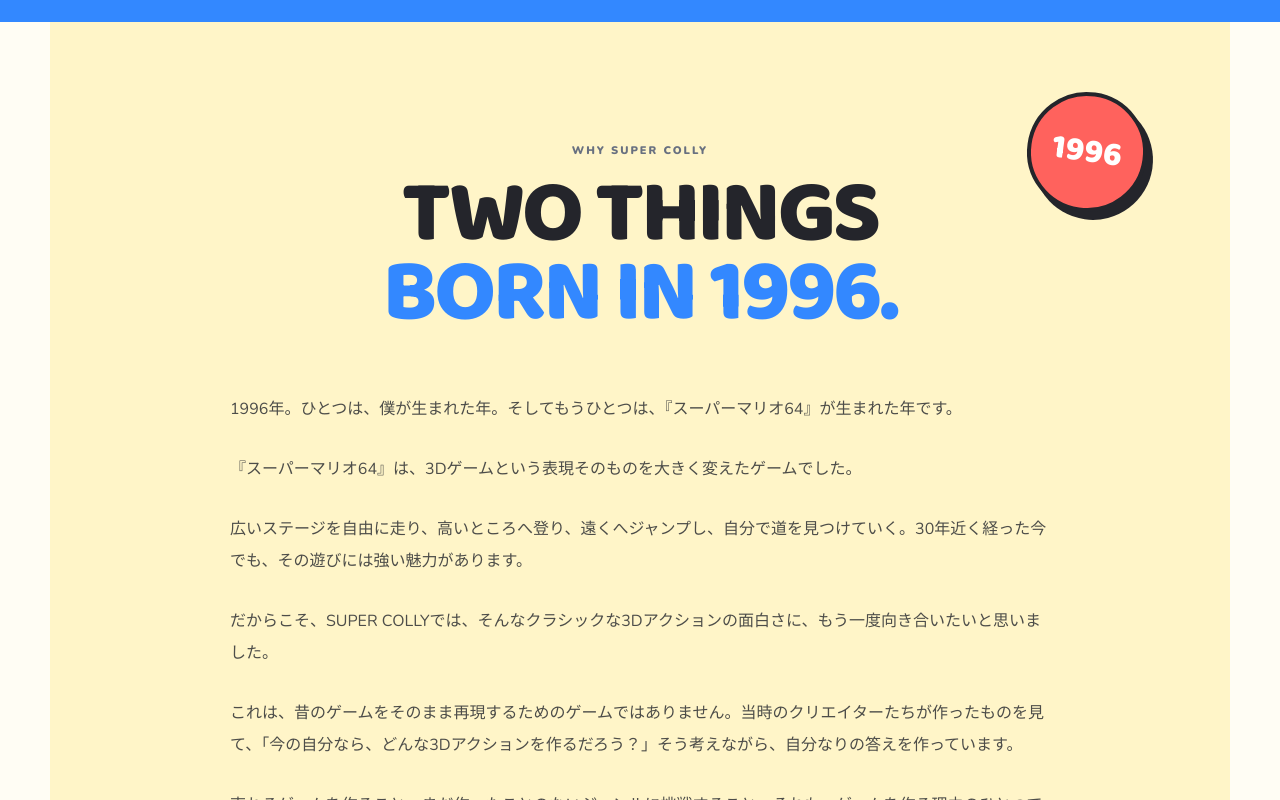
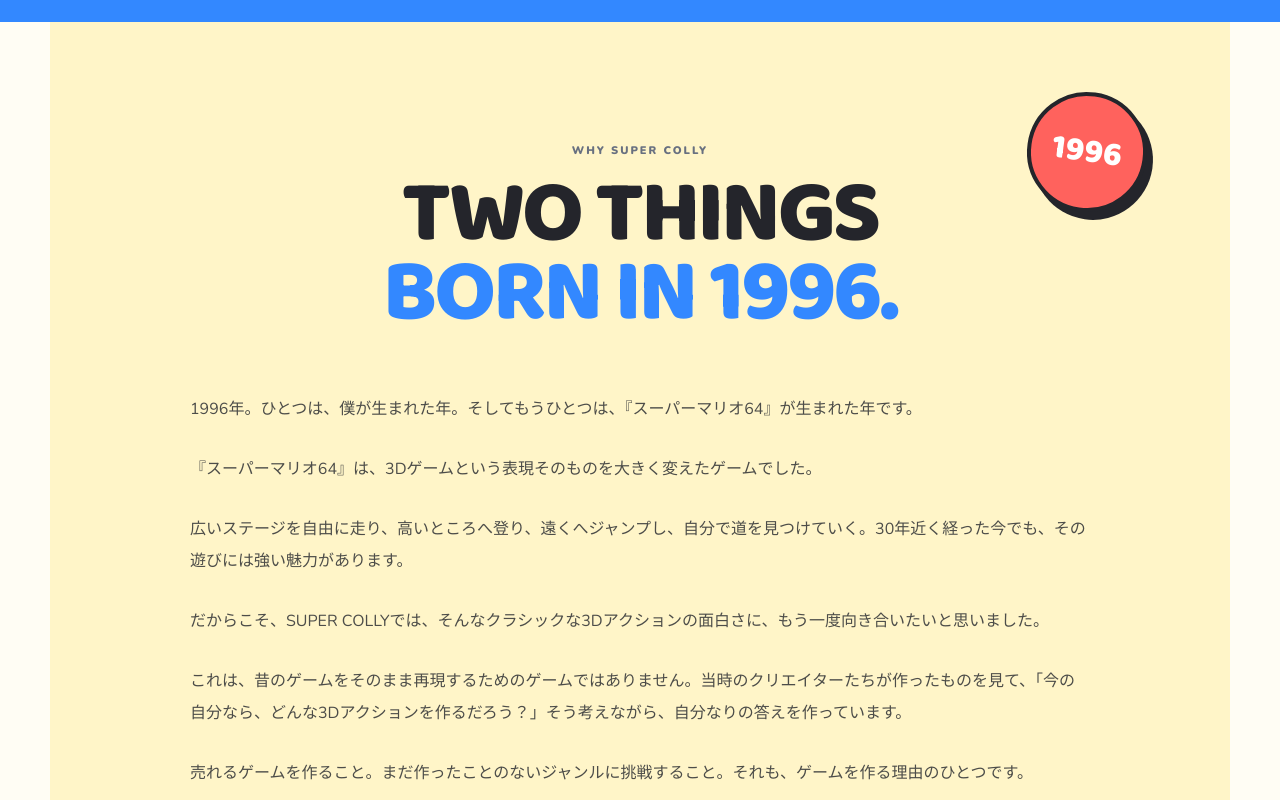
Before and after one commit to Nekokatu/SUPERCOLLY.github.io, a plain HTML site: page index.html in a window 1280 px wide. Shown: the part 3319-4119 px from the top of the page. Drawn offline with nearby package versions, Linux system fonts and the light colour scheme.

Commit message:
文言修正

```diff
--- a/index.html
+++ b/index.html
@@ -48,7 +48,7 @@
       <div class="section-heading centered">
         <p class="eyebrow">THE GAME</p>
         <h2>RUN. JUMP.<br><span>DISCOVER.</span></h2>
-        <p class="section-intro">走る。跳ぶ。探す。自分だけのルートを見つける。SUPER COLLYは、3Dアクションそのものを楽しむゲームです。</p>
+        <p class="section-intro"><span>走る。跳ぶ。探す。自分だけのルートを見つける。</span><span>SUPER COLLYは、3Dアクションそのものを楽しむゲームです。</span></p>
       </div>
 
       <div class="feature-grid playful-grid">
--- a/style.css
+++ b/style.css
@@ -46,7 +46,7 @@
 .section{position:relative;max-width:var(--max);margin:auto;padding:120px 5vw}
 .section-heading h2{font-size:clamp(48px,7vw,88px);letter-spacing:-.035em}
 .section-heading h2 span{color:var(--blue)}
-.section-intro{max-width:650px;margin:24px auto 0;color:var(--muted);font-size:18px}
+.section-intro{max-width:900px;margin:24px auto 0;color:var(--muted);font-size:18px;line-break:strict;text-wrap:pretty}.section-intro span{display:block}
 
 
 .hero{
@@ -234,11 +234,15 @@
   box-shadow:7px 7px 0 var(--ink);
 }
 .why-content{
-  max-width:820px;
+  max-width:900px;
   margin:60px auto 0;
   font-size:16px;
   line-height:2;
   color:#4d4d49;
+  line-break:strict;
+  word-break:normal;
+  overflow-wrap:break-word;
+  text-wrap:pretty;
 }
 .why-content p{margin:0 0 28px}
 .why-content .why-emphasis{margin-top:48px;margin-bottom:18px;font-weight:900;color:var(--ink)}
```
